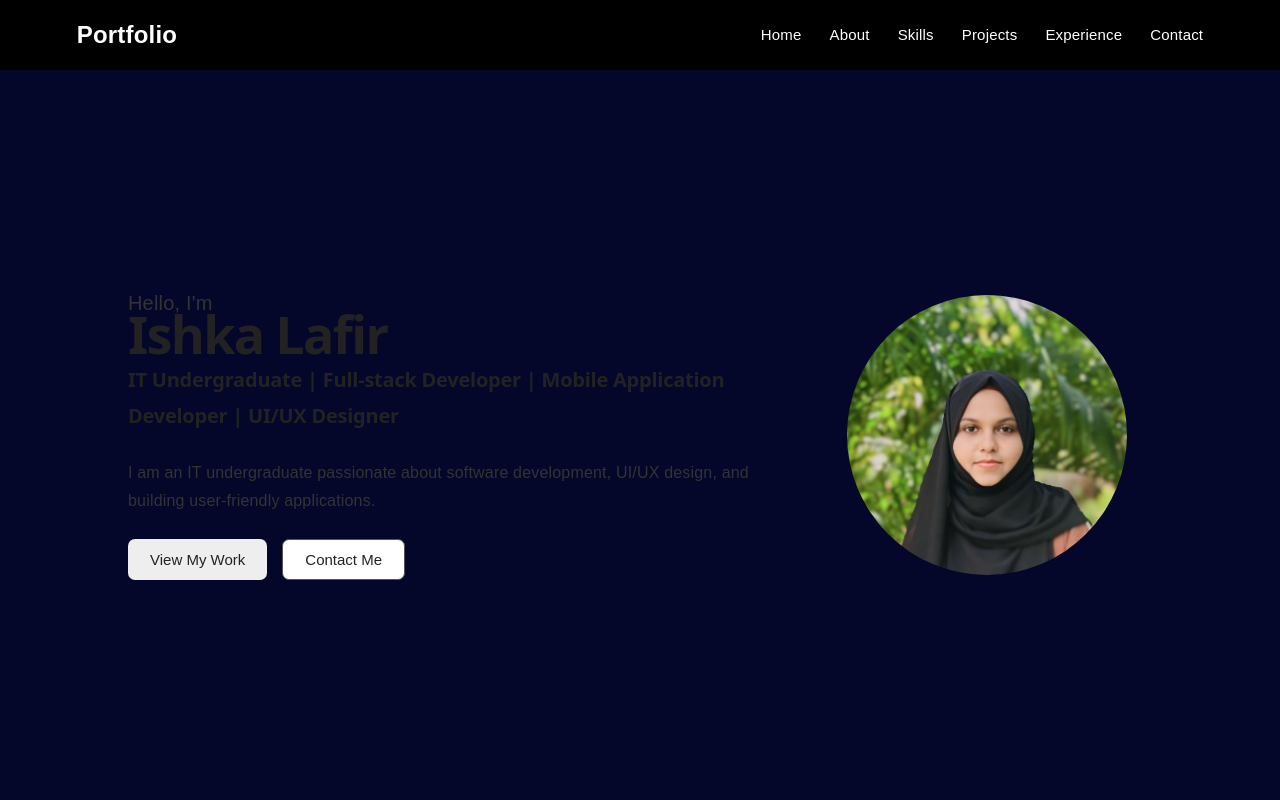
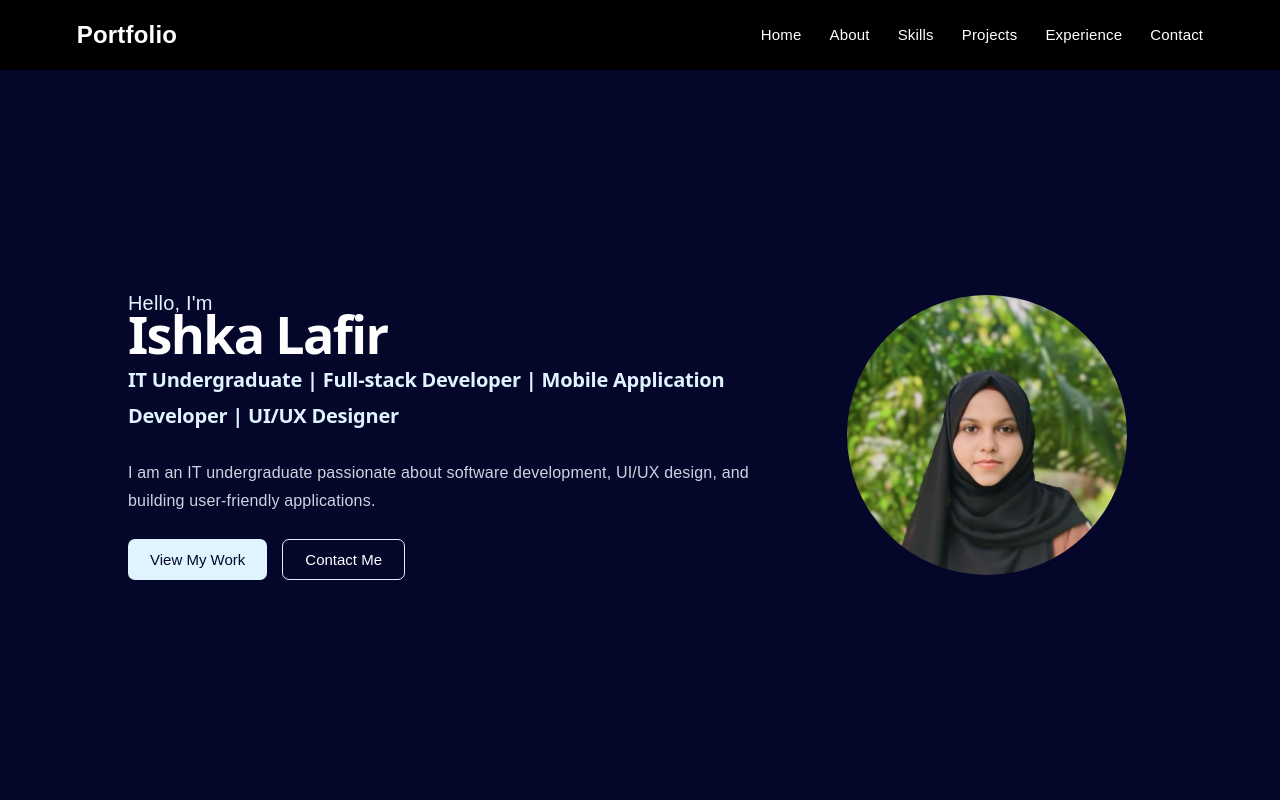
Before and after one commit to ishqafathima/My-Portfolio, a React (Vite) app: page / in a window 1280 px wide. Shown: the top 800 px of the page. Built offline with nearby package versions, Linux system fonts and the light colour scheme.

Commit message:
update portfolio

```diff
--- a/src/sections/Contact/Contact.css
+++ b/src/sections/Contact/Contact.css
@@ -1,68 +1,90 @@
-.contact {
+.home {
   min-height: calc(100vh - 70px);
-  padding: 70px 10%;
-  background-color:  #04072a;
+  display: flex;
+  align-items: center;
+  padding: 0 10%;
+  background-color: #04072a;
 }
 
-.contact-content {
-  max-width: 700px;
-  margin: 0 auto;
-  text-align: center;
+.home-content {
+  width: 100%;
+  display: flex;
+  align-items: center;
+  justify-content: space-between;
+  gap: 60px;
 }
 
-.contact-content h1 {
-  font-size: 40px;
-  color: #222;
-  margin-bottom: 10px;
+.intro {
+  flex: 1;
 }
 
-.contact-description {
-  color: #666;
-  font-size: 16px;
-  margin-bottom: 35px;
-  line-height: 1.6;
+.hello {
+  font-size: 20px;
+  margin: 0 0 5px;
+  color: #dff4ff;
 }
 
-.contact-form {
-  display: flex;
-  flex-direction: column;
-  gap: 18px;
-  text-align: left;
+.name {
+  font-size: 52px;
+  margin: 0 0 15px;
+  color: #ffffff;
+  font-weight: 700;
 }
 
-.contact-form input,
-.contact-form textarea {
-  width: 100%;
-  padding: 13px 15px;
-  border: 1px solid #ddd;
+.role {
+  font-size: 20px;
+  line-height: 1.8;
+  margin: 0;
+  color: #dff4ff;
+  font-weight: 600;
+}
+
+.description {
+  max-width: 650px;
+  margin-top: 25px;
+  font-size: 16px;
+  line-height: 1.7;
+  color: #c9d6e0;
+}
+
+.home-buttons {
+  display: flex;
+  gap: 15px;
+  margin-top: 25px;
+}
+
+.home-buttons button {
+  padding: 11px 22px;
   border-radius: 7px;
   font-size: 15px;
-  font-family: inherit;
-  box-sizing: border-box;
-  outline: none;
+  cursor: pointer;
 }
 
-.contact-form input:focus,
-.contact-form textarea:focus {
-  border-color: #607d9d;
+.work-btn {
+  border: none;
+  background-color: #dff4ff;
+  color: #04072a;
 }
 
-.contact-form textarea {
-  resize: vertical;
+.contact-btn {
+  background-color: transparent;
+  border: 1px solid #dff4ff;
+  color: #ffffff;
 }
 
-.contact-form button {
-  width: fit-content;
-  padding: 12px 25px;
-  border: none;
-  border-radius: 7px;
-  background-color: #222;
-  color: white;
-  font-size: 15px;
-  cursor: pointer;
-  align-self: center;
+.home-buttons button:hover {
+  transform: translateY(-2px);
 }
 
-.contact-form button:hover {
-  opacity: 0.85;
+.profile {
+  flex: 0 0 330px;
+  display: flex;
+  justify-content: center;
 }
+
+.profile-image {
+  width: 280px;
+  height: 280px;
+  object-fit: cover;
+  border-radius: 50%;
+}
--- a/src/sections/Home/Home.css
+++ b/src/sections/Home/Home.css
@@ -3,7 +3,7 @@
   display: flex;
   align-items: center;
   padding: 0 10%;
-  background-color: #04072a;
+  background-color: #dff4ff;
 }
 
 .home-content {
@@ -21,13 +21,13 @@
 .hello {
   font-size: 20px;
   margin: 0 0 5px;
-  color: #333;
+  color: #5f6f7a;
 }
 
 .name {
   font-size: 52px;
   margin: 0 0 15px;
-  color: #222;
+  color: #04072a;
   font-weight: 700;
 }
 
@@ -35,7 +35,7 @@
   font-size: 20px;
   line-height: 1.8;
   margin: 0;
-  color: #222;
+  color: #4f5d75;
   font-weight: 600;
 }
 
@@ -44,7 +44,7 @@
   margin-top: 25px;
   font-size: 16px;
   line-height: 1.7;
-  color: #333;
+  color: #5f6f7a;
 }
 
 .home-buttons {
@@ -62,14 +62,14 @@
 
 .work-btn {
   border: none;
-  background-color: #eeeeee;
-  color: #222;
+  background-color: #04072a;
+  color: white;
 }
 
 .contact-btn {
   background-color: white;
   border: 1px solid #555;
-  color: #222;
+  color: #04072a;
 }
 
 .home-buttons button:hover {
```
